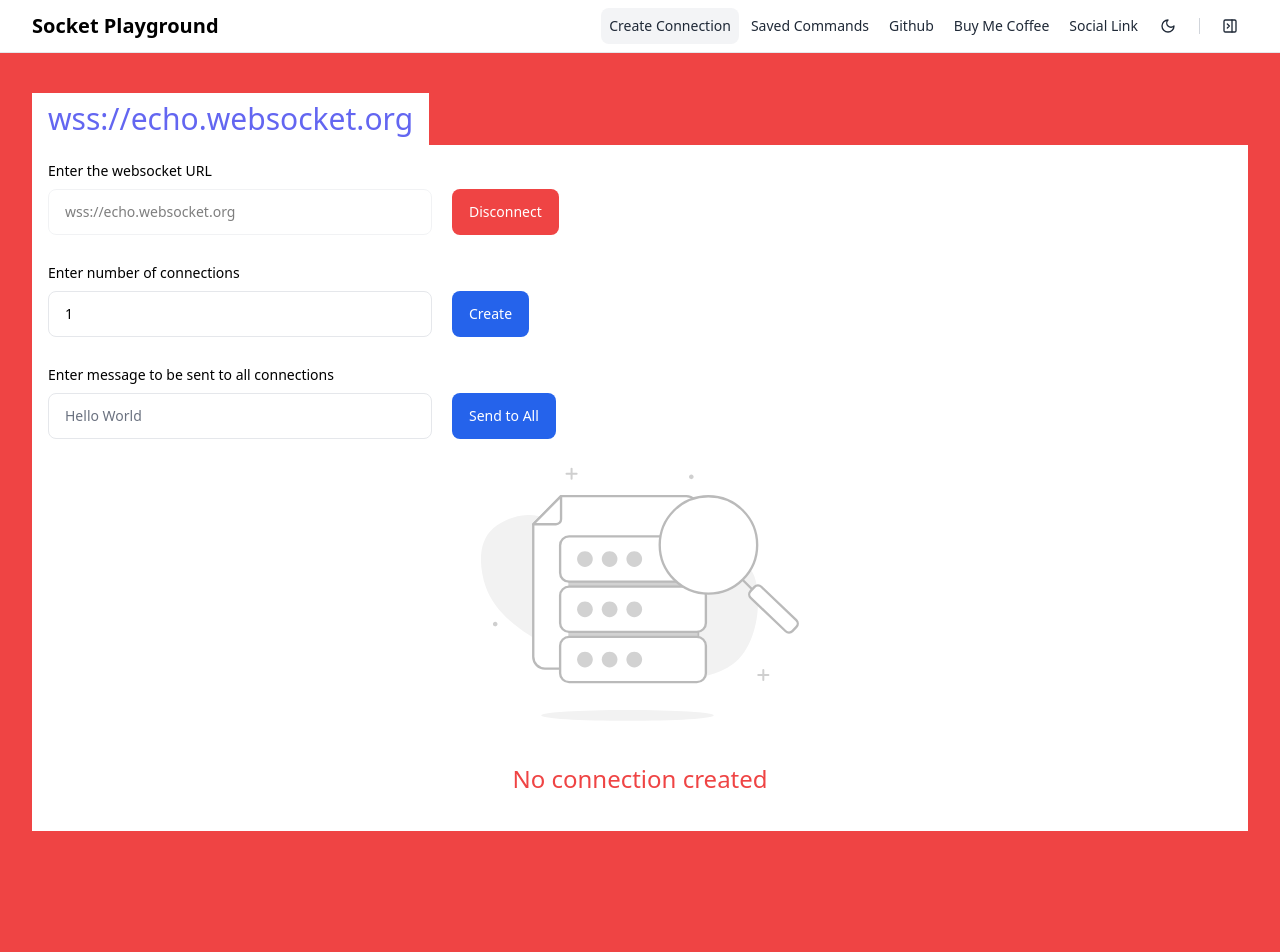
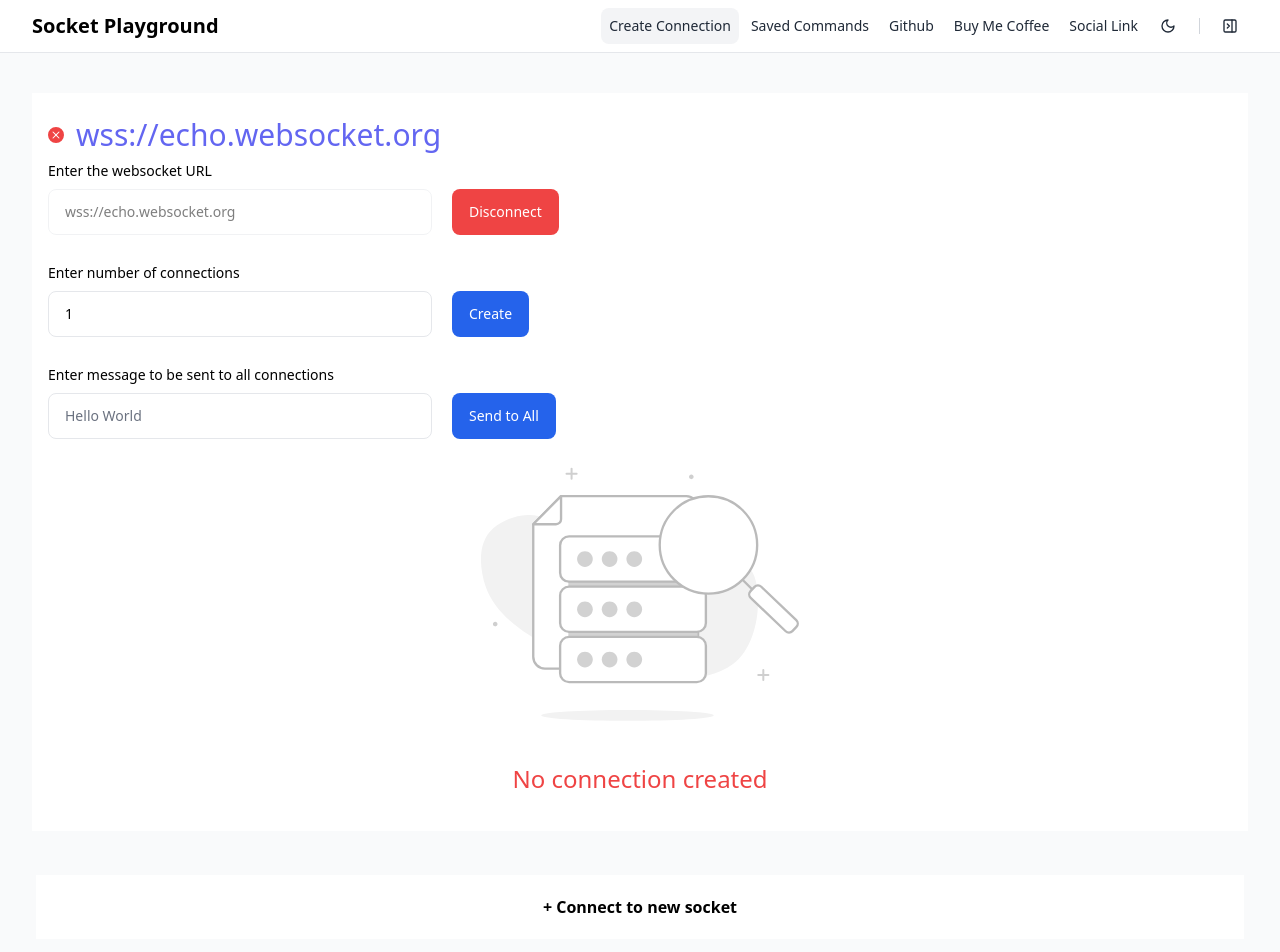
Before and after one commit to devDeveloperMohsin/socket-playground, a Vue app: page / in a window 1280 px wide. Shown: the top 952 px of the page. Before the commit the page ends 871 px from the top, so only its background shows below. Built offline with nearby package versions, Linux system fonts and the light colour scheme.

Commit message:
Made socket containers addition removal dynamic

```diff
--- a/src/App.vue
+++ b/src/App.vue
@@ -1,99 +1,30 @@
-<template>
-  <Navbar />
-  <SocketContainer />
-
-</template>
-
 <script setup>
 import Navbar from './components/Navbar.vue';
 import SocketContainer from './components/SocketContainer.vue';
 import { ref, onMounted } from "vue";
 
-const wsServer = "ws://0.0.0.0:9501";
+// States
+const socketContainers = ref([Date.now() + 1]);
 
-const numConnections = ref(0);
-const connections = ref([]);
-const broadcastMessage = ref("");
-const savedCommands = ref([]);
+function addSocketContainer() {
+  socketContainers.value.push({ id: Date.now() + 1 });
+}
 
-const createConnections = () => {
-  connections.value = [];
-  for (let i = 0; i < numConnections.value; i++) {
-    const websocket = new WebSocket(wsServer);
-
-    const connection = {
-      websocket,
-      status: "Connecting...",
-      statusClass: "badge bg-warning",
-      message: "",
-      messages: [],
-    };
-
-    websocket.onopen = () => {
-      connection.status = "Connected";
-      connection.statusClass = "badge bg-success";
-    };
-
-    websocket.onclose = () => {
-      connection.status = "Disconnected";
-      connection.statusClass = "badge bg-danger";
-    };
-
-    websocket.onmessage = (evt) => {
-      connection.messages.unshift(evt.data);
-    };
-
-    websocket.onerror = () => {
-      connection.status = "Error";
-      connection.statusClass = "badge bg-danger";
-    };
-
-    connections.value.push(connection);
-  }
-};
-
-const sendMessage = (index) => {
-  const message = connections.value[index].message;
-  if (message) {
-    connections.value[index].websocket.send(message);
-  }
-};
-
-const broadcastMessageToAll = () => {
-  connections.value.forEach((connection) => {
-    connection.websocket.send(broadcastMessage.value);
-  });
-};
-
-const disconnectAll = () => {
-  connections.value.forEach((connection) => {
-    connection.websocket.close();
-  });
-  connections.value = [];
-};
-
-const disconnectConnection = (index) => {
-  connections.value[index].websocket.close();
-  connections.value.splice(index, 1);
-};
-
-const saveCommand = () => {
-  if (!broadcastMessage.value) return;
-  savedCommands.value.push(broadcastMessage.value);
-  localStorage.setItem("savedCommands", JSON.stringify(savedCommands.value));
-};
-
-const loadSavedCommands = () => {
-  savedCommands.value = JSON.parse(localStorage.getItem("savedCommands")) || [];
-};
-
-onMounted(() => {
-  loadSavedCommands();
-});
+function closeSocketContainer(id) {
+  socketContainers.value = socketContainers.value.filter(cont => cont.id !== id);
+}
 </script>
 
-<style>
-.cursor-pointer {
-  cursor: pointer;
-}
-</style>
+<template>
+  <Navbar />
+  <SocketContainer v-for="socketContainer in socketContainers" :key="socketContainer.id"
+    :socketContainerId="socketContainer.id" @closeSocketContainer="closeSocketContainer" />
+
+  <div class="container my-10">
+    <button @click="addSocketContainer"
+      class="bg-white w-full text-center p-5 border-4 font-semibold border-solid border-gray-50 hover:border-red-500 hover:text-red-500 dark:bg-neutral-800 dark:text-white dark:border-neutral-800">
+      + Connect to new socket
+    </button>
+  </div>
+
+</template>
--- a/src/components/SocketContainer.vue
+++ b/src/components/SocketContainer.vue
@@ -3,6 +3,14 @@ import { ref } from 'vue'
 import Connection from './Connection.vue';
 import Swal from 'sweetalert2'
 import { alertError, toastSuccess } from '../helpers/helpers';
+
+// Emit Events
+const emit = defineEmits(['closeSocketContainer']);
+
+// Props
+const props = defineProps({
+	socketContainerId: Number, // Unique ID for the Socket Container
+});
 
 // States
 const websocketUrl = ref("wss://echo.websocket.org");
@@ -80,16 +88,35 @@ function removeConnection(id) {
 	}
 }
 // End Remove Connection Method
+
+// Remove Connection Method
+function closeContainer() {
+	emit('closeSocketContainer', props.socketContainerId);
+}
+// End Remove Connection Method
 </script>
 
 <template>
 	<section class="section my-10">
 		<div class="container">
-			<h2 v-if="websocketUrl && connected"
-				class="text-3xl bg-white text-indigo-500 dark:bg-neutral-800 inline-block px-4 py-2">{{ websocketUrl }}
-			</h2>
+			<div class="p-4 bg-white dark:bg-neutral-800">
+				<!-- Socket Container Title -->
+				<div class="flex items-center py-2">
+					<button @click="closeContainer">
+						<svg xmlns="http://www.w3.org/2000/svg" width="16" height="16" fill="currentColor" class="text-red-500"
+							viewBox="0 0 16 16">
+							<path
+								d="M16 8A8 8 0 1 1 0 8a8 8 0 0 1 16 0M5.354 4.646a.5.5 0 1 0-.708.708L7.293 8l-2.647 2.646a.5.5 0 0 0 .708.708L8 8.707l2.646 2.647a.5.5 0 0 0 .708-.708L8.707 8l2.647-2.646a.5.5 0 0 0-.708-.708L8 7.293z" />
+						</svg>
+					</button>
 
-			<div class="p-4 bg-white dark:bg-neutral-800">
+					<h2 v-if="websocketUrl && connected" class="ml-3 text-3xl text-indigo-500 dark:bg-neutral-800">
+						{{ websocketUrl }}
+					</h2>
+				</div>
+
+				<!-- End Socket Container Title -->
+
 				<!-- Input Field -->
 				<div class="mb-7">
 					<label class="block text-sm font-medium mb-2 dark:text-white">Enter the websocket
--- a/src/style.css
+++ b/src/style.css
@@ -4,7 +4,7 @@
 
 /* Default Styling */
 body {
-  @apply bg-red-500;
+  @apply bg-gray-50;
 }
 
 .dark body {
```
